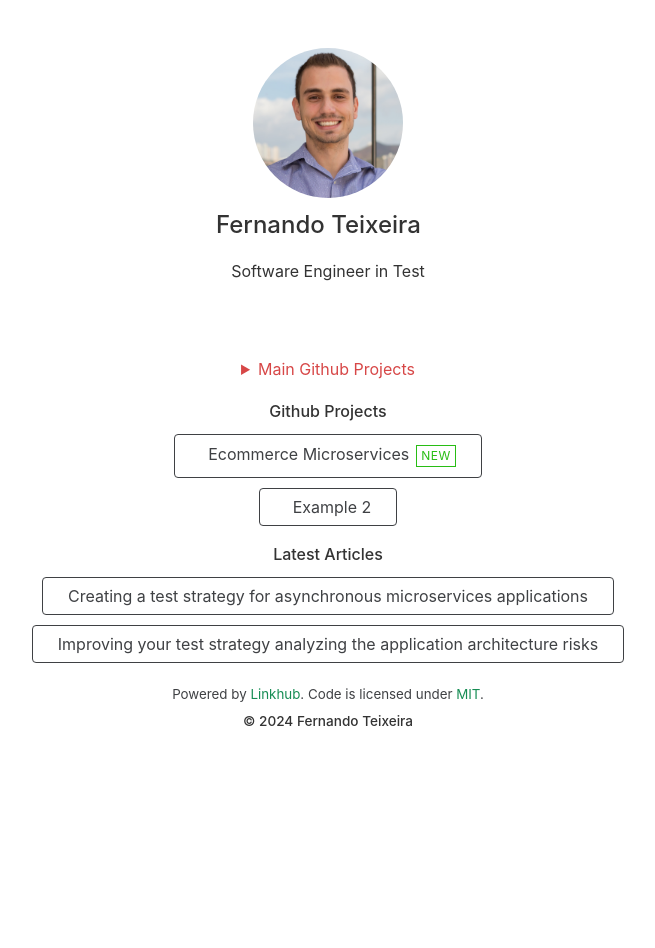
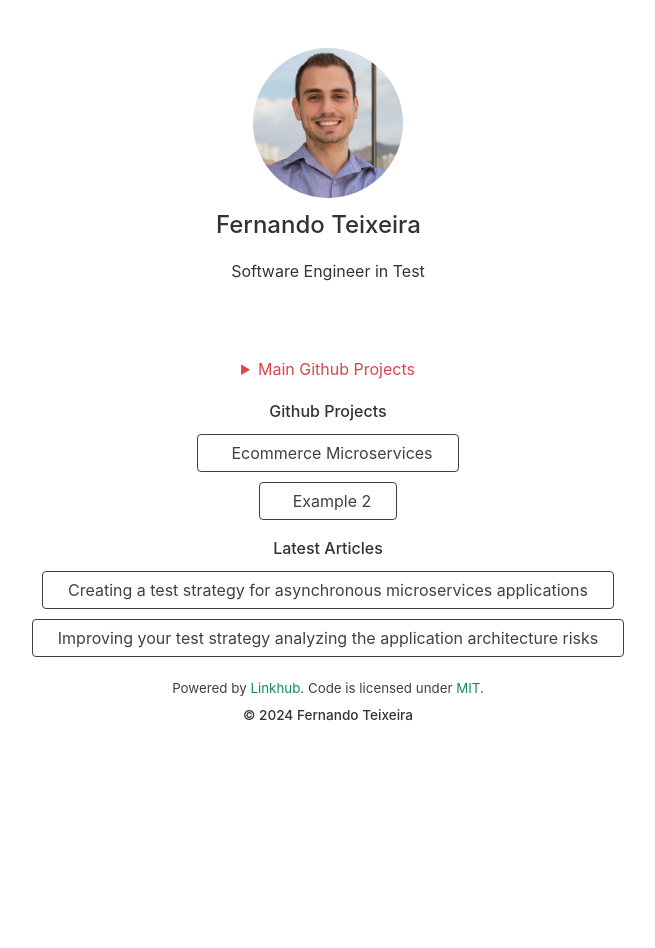
Before and after one commit to teixeira-fernando/teixeira-fernando.github.io, a Jekyll site: the page built from index.html, in a window 1280 px wide. Shown: the whole page, without its empty margins (312-967 px from the left). Built offline with Jekyll 4.4.1, drawn with Linux system fonts in a browser that asks for light colours; nearby versions of some CDN libraries.

Commit message:
updated link from ecommerce project

```diff
--- a/_data/links.yml
+++ b/_data/links.yml
@@ -1,9 +1,8 @@
 - category: Github Projects
   items:
     - title: Ecommerce Microservices
-      url: https://www.example.com
-      icon: ri:film-fill # Icons are optional.
-      tag: New
+      url: https://github.com/teixeira-fernando/EcommerceApp
+      icon: ri:java-fill # Icons are optional.
 
     - title: Example 2
       url: https://www.example.org
```
